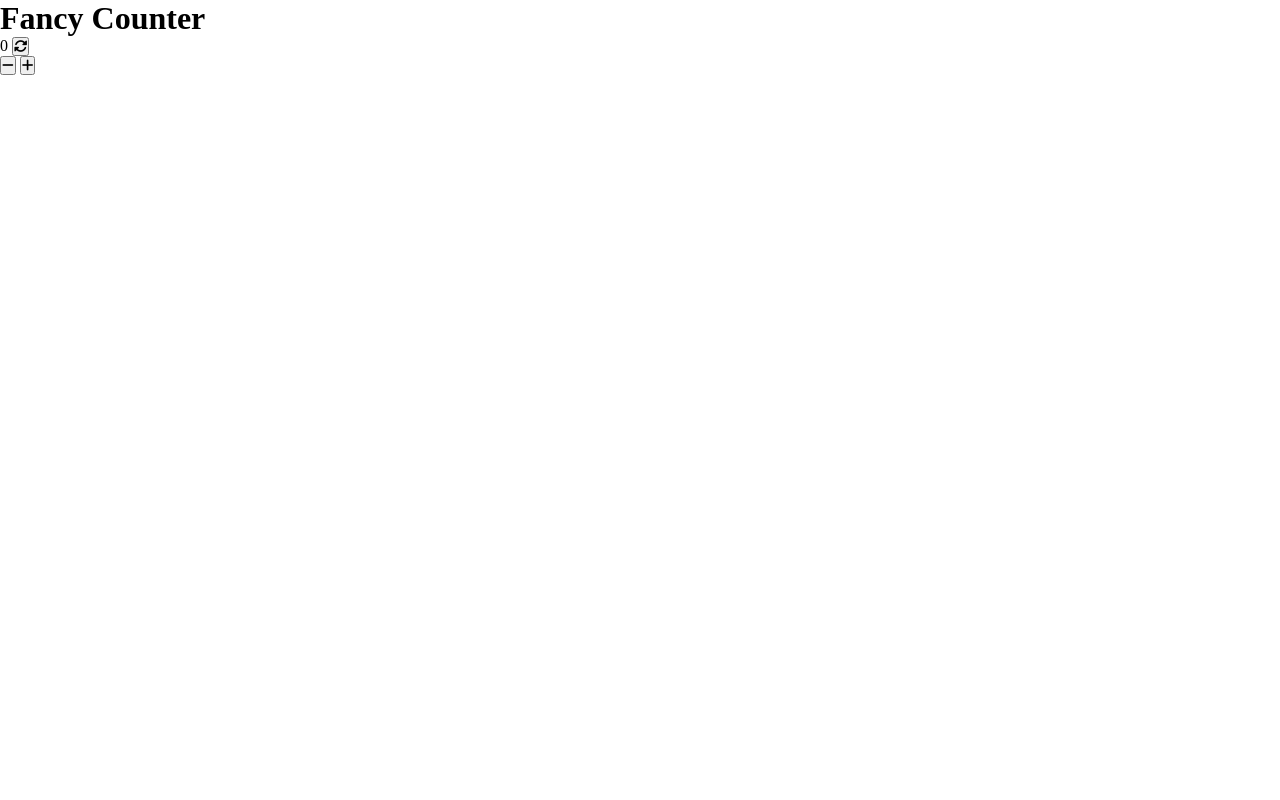
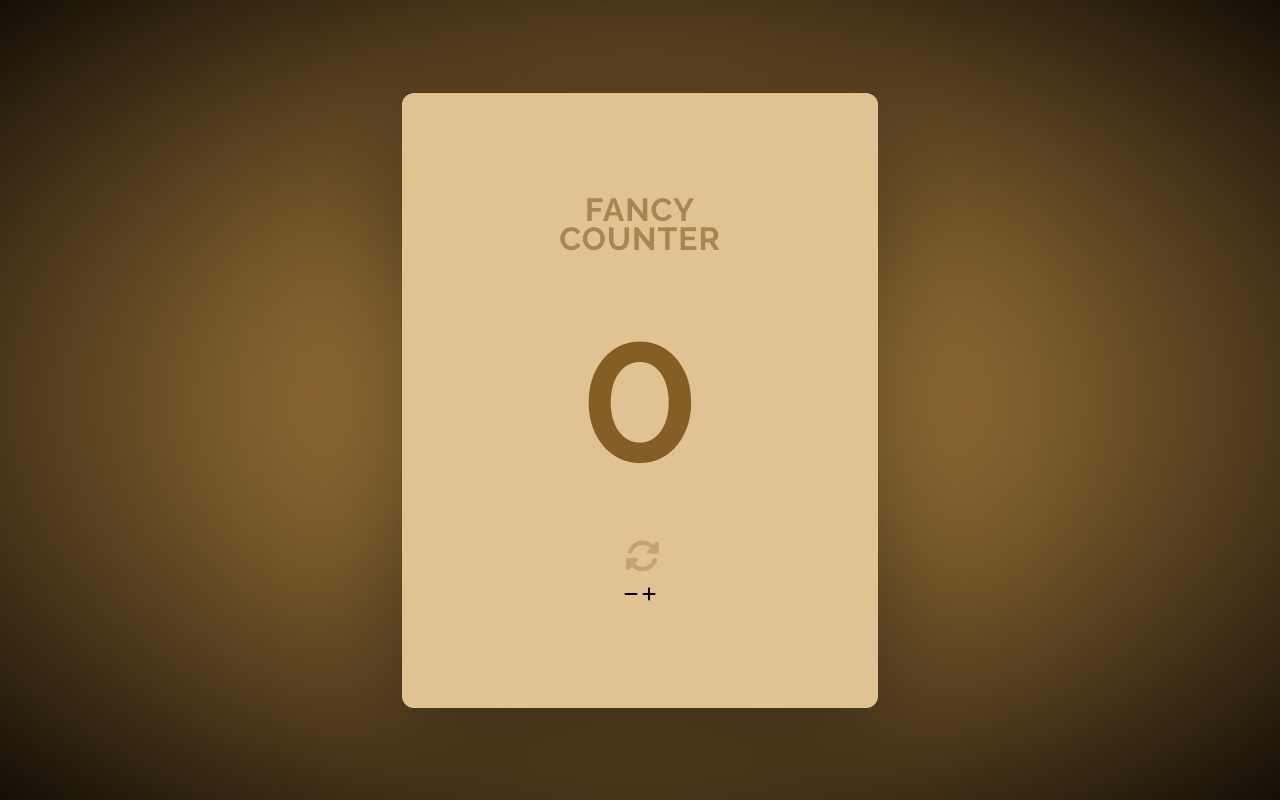
Before and after one commit to inarey/fancyCounter-JS, a plain HTML site: page index.html in a window 1280 px wide. Drawn offline with Linux system fonts and the light colour scheme.

Commit message:
added styles

```diff
--- a/index.html
+++ b/index.html
@@ -19,7 +19,7 @@
     <!-- JavaScript -->
     <script src="script.js" defer></script>
     <!-- Favicon -->
-    <link rel="icon" href="favicon.ico" type="image/x-icon" />
+    <link rel="icon" href="./images/escodesign-favicon.png" type="image/x-icon" />
 
     <title>Fancy Counter |wesleyJS</title>
   </head>
--- a/style.css
+++ b/style.css
@@ -3,3 +3,80 @@
   padding: 0;
   box-sizing: border-box;
 }
+
+button {
+  all: unset;
+}
+
+body {
+  font-family: 'Raleway', sans-serif;
+  height: 100vh;
+  display: flex;
+  justify-content: center;
+  align-items: center;
+  background-image: radial-gradient(ellipse, #CD994B, #140E06);
+}
+
+.counter {
+  display: flex;
+  flex-direction: column;
+  justify-content: center;
+  align-items: center;
+  background-color: #E1C293;
+  width: 476px;
+  height: 615px;
+  border-radius: 12px;
+  padding: 20px;
+  box-shadow: 0px 25px 121px rgba(0, 0, 0, 0.5);
+}
+
+.counter__title {
+  font-size: 32px;
+  color: #845E25;
+  opacity: 0.6;
+  width: 200px;
+  font-weight: 500
+  margin-top: 60px;
+  text-transform: uppercase;
+  letter-spacing: 1px;
+  text-align: center;
+  line-height: 0.9;
+  margin-bottom: 20px;
+}
+
+.counter__value {
+  font-size: 200px;
+  color: #845E25;
+  font-weight: 600;
+  martgin-top: 10px;
+  margin-bottom: 20px;
+}
+
+.counter__reset-button {
+  color: #845E25;
+  font-size: 24px;
+  font-weight: 600;
+  padding: 10px 20px;
+  border-radius: 8px;
+  cursor: pointer;
+  transition: all 0.3s ease-in-out;
+}
+
+.counter__reset-icon {
+  width: 20px;
+  height: 20px;
+  margin-right: 10px;
+  opacity: 0.3;
+  font-size: 35px;
+}
+
+.counter__reset-button:hover {
+  color: #845E25;
+  opacity: 0.6;
+}
+.counter__reset-button:active {
+  transform: translateY(2px);
+}
+.counter__reset-button:focus {
+  outline: none;
+}
```
